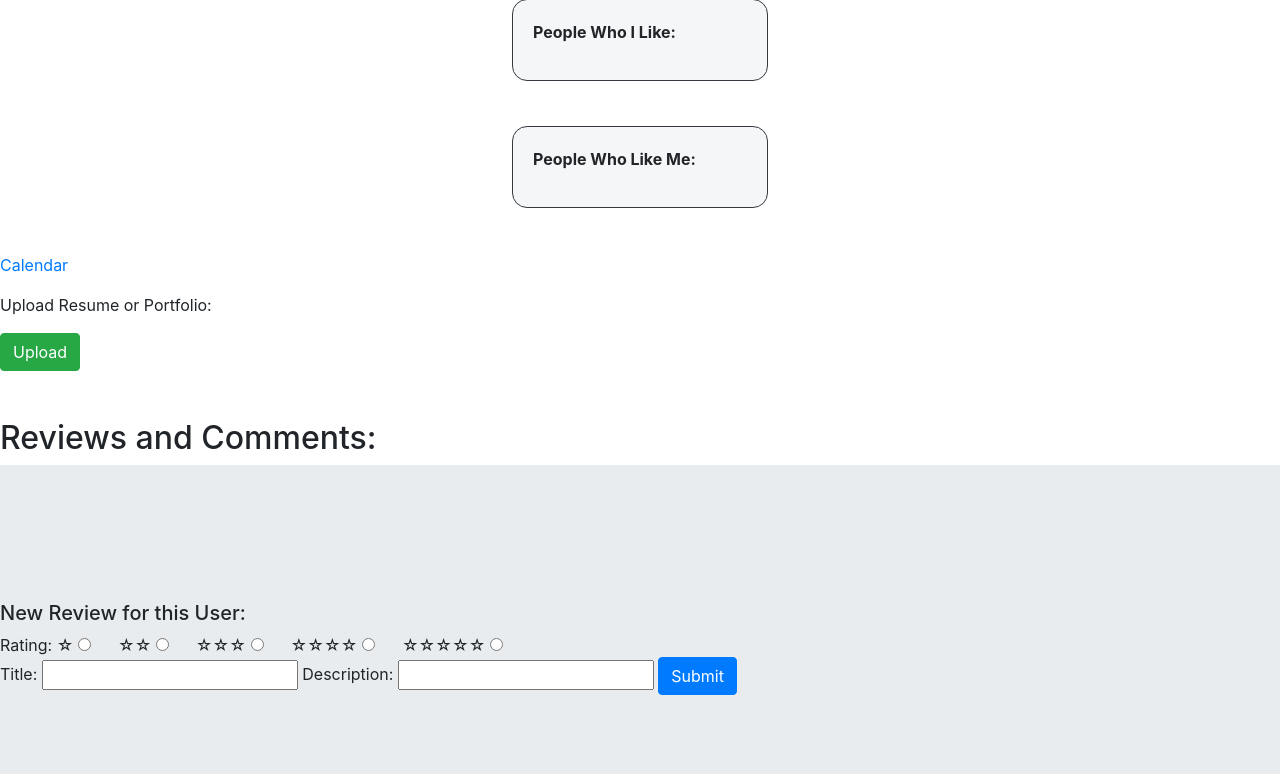
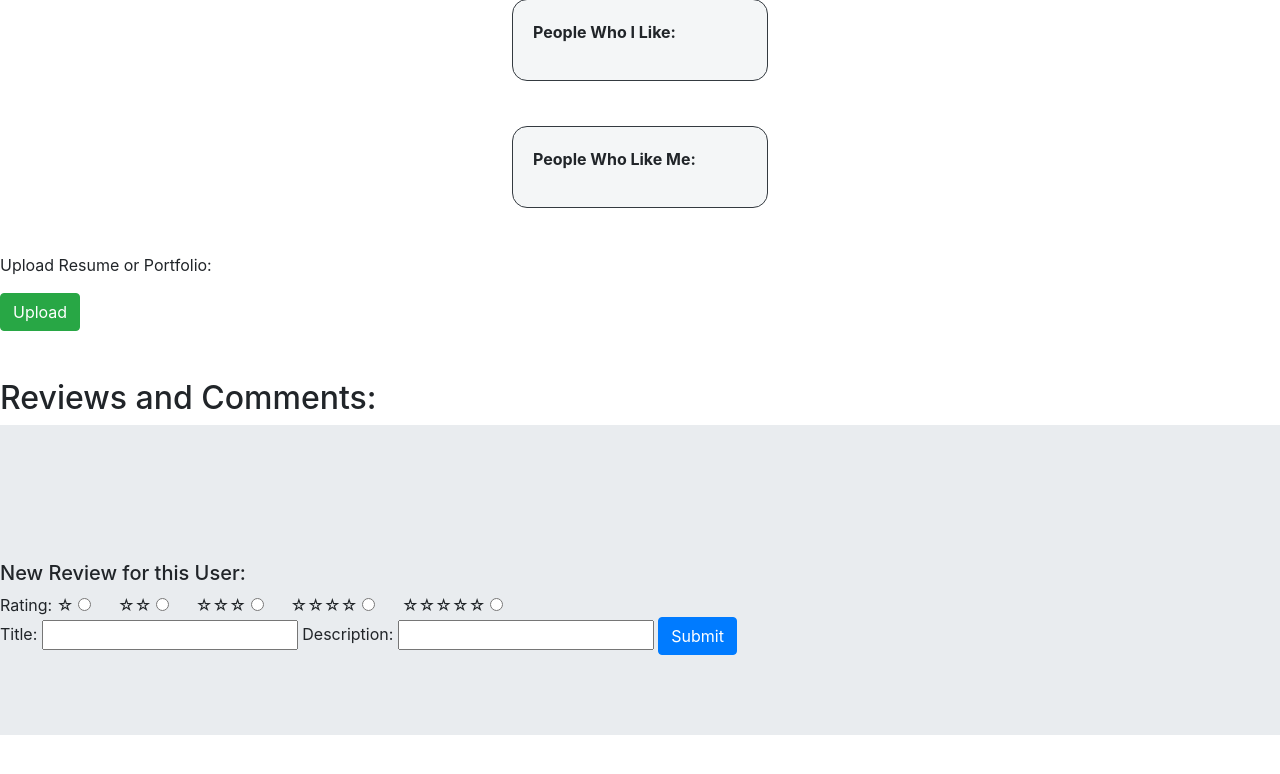
Before and after one commit to matthewcockrell/skilletz, a Django app: a page that uses pages/templates/pages/profile.html in a window 1280 px wide. Shown: the part 974-1748 px from the top of the page. After the commit the page ends 1709 px from the top, so only its background shows below. Run offline with Django 3.2, Linux system fonts and the light colour scheme; a user stored in the database is signed in; data comes from the database, SQL or seed files in the repository; data that the repository does not hold is empty; some libraries are stand-ins or nearby versions.

Commit message:
remove calendar button
removed calendar link from profile

```diff
--- a/pages/templates/pages/profile.html
+++ b/pages/templates/pages/profile.html
@@ -63,9 +63,6 @@
 			{% endif %}
 
 
-			<p>
-				<a href="https://skilletz-app.herokuapp.com/availability">Calendar</a>
-			</p>
 			<p>Upload Resume or Portfolio: </p>
 			<button type="submit" class="btn btn-success">Upload</button>
 		</section>
```
